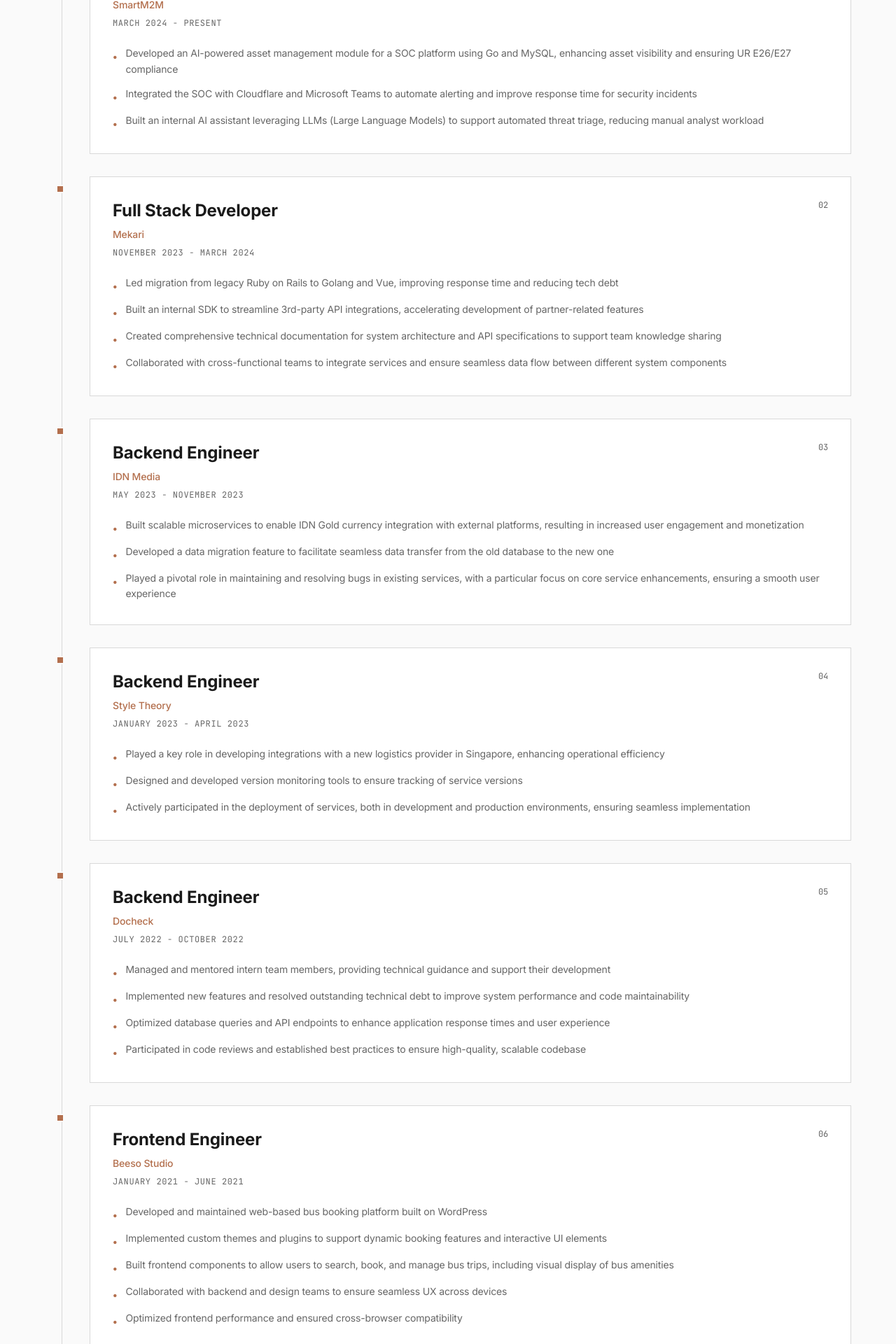
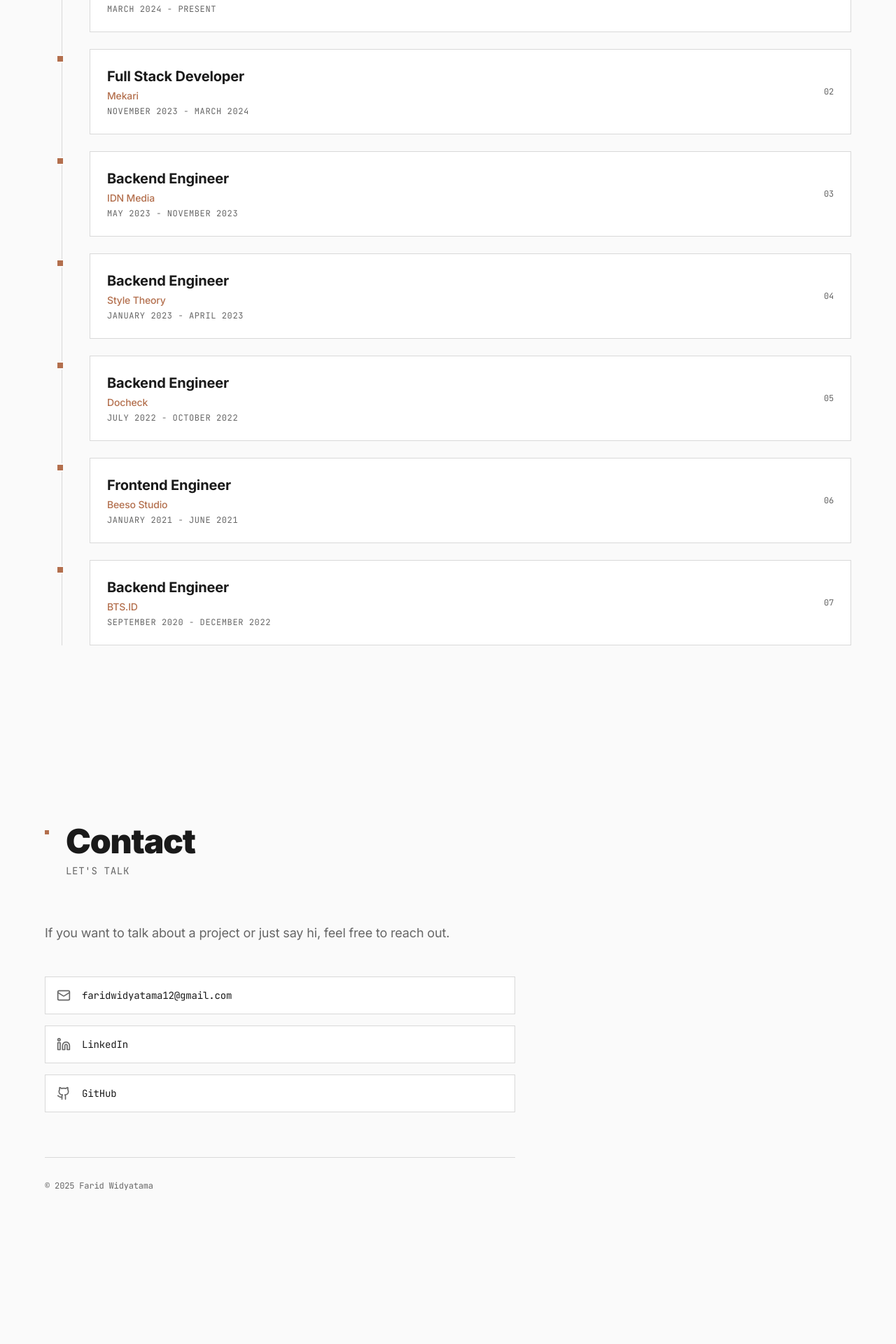
Before and after one commit to fwidyatama/fwidyatama.github.io, a React (Vite) app: page / in a window 1280 px wide. Shown: the part 3040-4960 px from the top of the page at 70% size. After the commit the page ends 4870 px from the top, so only its background shows below. Built offline with nearby package versions, Linux system fonts and the light colour scheme.

Commit message:
refactor: simplify Experience component layout and remove descriptions

```diff
--- a/src/components/Experience.tsx
+++ b/src/components/Experience.tsx
@@ -2,7 +2,6 @@
   title: string
   company: string
   period: string
-  description: string[]
 }
 
 const Experience = () => {
@@ -11,75 +10,36 @@
       title: 'Full Stack Developer',
       company: 'SmartM2M',
       period: 'March 2024 - Present',
-      description: [
-        'Developed an AI-powered asset management module for a SOC platform using Go and MySQL, enhancing asset visibility and ensuring UR E26/E27 compliance',
-        'Integrated the SOC with Cloudflare and Microsoft Teams to automate alerting and improve response time for security incidents',
-        'Built an internal AI assistant leveraging LLMs (Large Language Models) to support automated threat triage, reducing manual analyst workload',
-      ],
     },
     {
       title: 'Full Stack Developer',
       company: 'Mekari',
       period: 'November 2023 - March 2024',
-      description: [
-        'Led migration from legacy Ruby on Rails to Golang and Vue, improving response time and reducing tech debt',
-        'Built an internal SDK to streamline 3rd-party API integrations, accelerating development of partner-related features',
-        'Created comprehensive technical documentation for system architecture and API specifications to support team knowledge sharing',
-        'Collaborated with cross-functional teams to integrate services and ensure seamless data flow between different system components',
-      ],
     },
     {
       title: 'Backend Engineer',
       company: 'IDN Media',
       period: 'May 2023 - November 2023',
-      description: [
-        'Built scalable microservices to enable IDN Gold currency integration with external platforms, resulting in increased user engagement and monetization',
-        'Developed a data migration feature to facilitate seamless data transfer from the old database to the new one',
-        'Played a pivotal role in maintaining and resolving bugs in existing services, with a particular focus on core service enhancements, ensuring a smooth user experience',
-      ],
     },
     {
       title: 'Backend Engineer',
       company: 'Style Theory',
       period: 'January 2023 - April 2023',
-      description: [
-        'Played a key role in developing integrations with a new logistics provider in Singapore, enhancing operational efficiency',
-        'Designed and developed version monitoring tools to ensure tracking of service versions',
-        'Actively participated in the deployment of services, both in development and production environments, ensuring seamless implementation',
-      ],
     },
     {
       title: 'Backend Engineer',
       company: 'Docheck',
       period: 'July 2022 - October 2022',
-      description: [
-        'Managed and mentored intern team members, providing technical guidance and support their development',
-        'Implemented new features and resolved outstanding technical debt to improve system performance and code maintainability',
-        'Optimized database queries and API endpoints to enhance application response times and user experience',
-        'Participated in code reviews and established best practices to ensure high-quality, scalable codebase',
-      ],
     },
     {
       title: 'Frontend Engineer',
       company: 'Beeso Studio',
       period: 'January 2021 - June 2021',
-      description: [
-        'Developed and maintained web-based bus booking platform built on WordPress',
-        'Implemented custom themes and plugins to support dynamic booking features and interactive UI elements',
-        'Built frontend components to allow users to search, book, and manage bus trips, including visual display of bus amenities',
-        'Collaborated with backend and design teams to ensure seamless UX across devices',
-        'Optimized frontend performance and ensured cross-browser compatibility',
-      ],
     },
     {
       title: 'Backend Engineer',
       company: 'BTS.ID',
       period: 'September 2020 - December 2022',
-      description: [
-        'Collaborated around 7 client projects across industries such as fintech, healthcare, agricultural, etc',
-        'Ensured that each project was developed in strict adherence to client standards, guaranteeing high-quality deliverables',
-        'Collaborated closely with project managers to meticulously capture and document all project details, ensuring clear and accurate project specifications',
-      ],
     },
   ]
 
@@ -99,31 +59,30 @@
           </div>
         </div>
 
-        {/* Improved timeline layout */}
+        {/* Simplified timeline layout */}
         <div className="relative">
           {/* Vertical timeline line */}
           <div className="hidden md:block absolute left-6 top-0 bottom-0 w-px bg-border"></div>
 
-          <div className="space-y-8">
+          <div className="space-y-6">
             {experiences.map((exp, index) => (
               <div
                 key={index}
                 className="relative pl-0 md:pl-16"
               >
                 {/* Timeline dot */}
-                <div className="hidden md:block absolute left-4 top-3">
+                <div className="hidden md:block absolute left-4 top-2">
                   <div className="w-3 h-3 bg-primary border-2 border-background"></div>
                 </div>
 
-                {/* Improved card design */}
-                <div className="bg-card border border-border p-6 md:p-8 hover:border-primary hover:shadow-sm transition-all duration-300">
-                  {/* Header section */}
-                  <div className="flex flex-col sm:flex-row sm:items-start sm:justify-between gap-4 mb-6">
+                {/* Simplified card */}
+                <div className="bg-card border border-border p-4 md:p-6 hover:border-primary hover:shadow-sm transition-all duration-300">
+                  <div className="flex flex-col sm:flex-row sm:items-center sm:justify-between gap-3">
                     <div className="flex-1">
-                      <h3 className="text-xl sm:text-2xl font-bold text-foreground mb-2">
+                      <h3 className="text-lg sm:text-xl font-bold text-foreground mb-1">
                         {exp.title}
                       </h3>
-                      <p className="text-primary font-medium text-sm mb-2">
+                      <p className="text-primary font-medium text-sm mb-1">
                         {exp.company}
                       </p>
                       <p className="font-mono text-xs text-muted-foreground uppercase tracking-wider">
@@ -131,22 +90,12 @@
                       </p>
                     </div>
                     {/* Number badge */}
-                    <div className="flex items-center gap-2">
+                    <div className="flex items-center">
                       <span className="font-mono text-xs text-muted-foreground">
                         {String(index + 1).padStart(2, '0')}
                       </span>
                     </div>
                   </div>
-
-                  {/* Description list */}
-                  <ul className="space-y-3">
-                    {exp.description.map((item, idx) => (
-                      <li key={idx} className="flex items-start gap-3">
-                        <span className="text-primary mt-1.5 font-bold text-sm flex-shrink-0">•</span>
-                        <span className="text-muted-foreground text-sm leading-relaxed">{item}</span>
-                      </li>
-                    ))}
-                  </ul>
                 </div>
               </div>
             ))}
```
